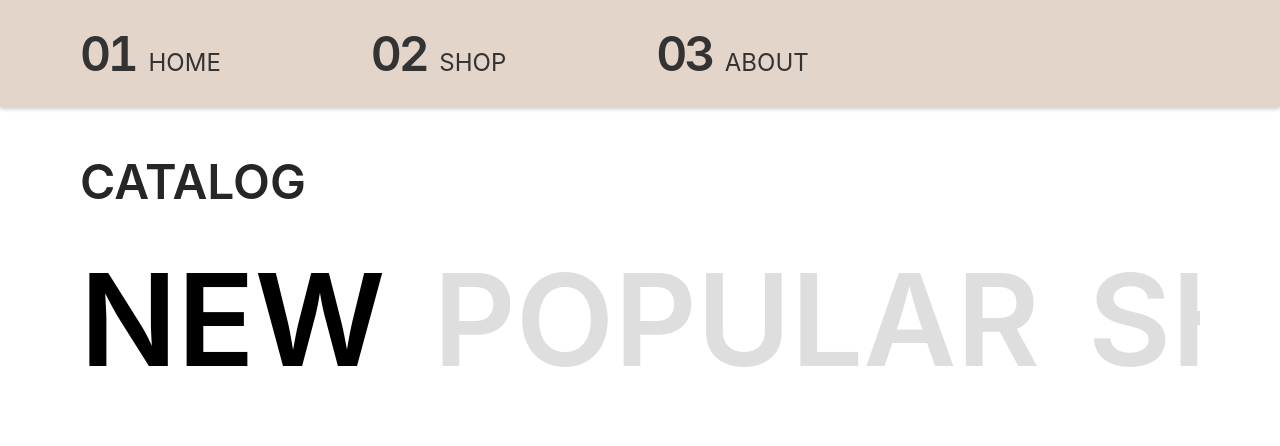
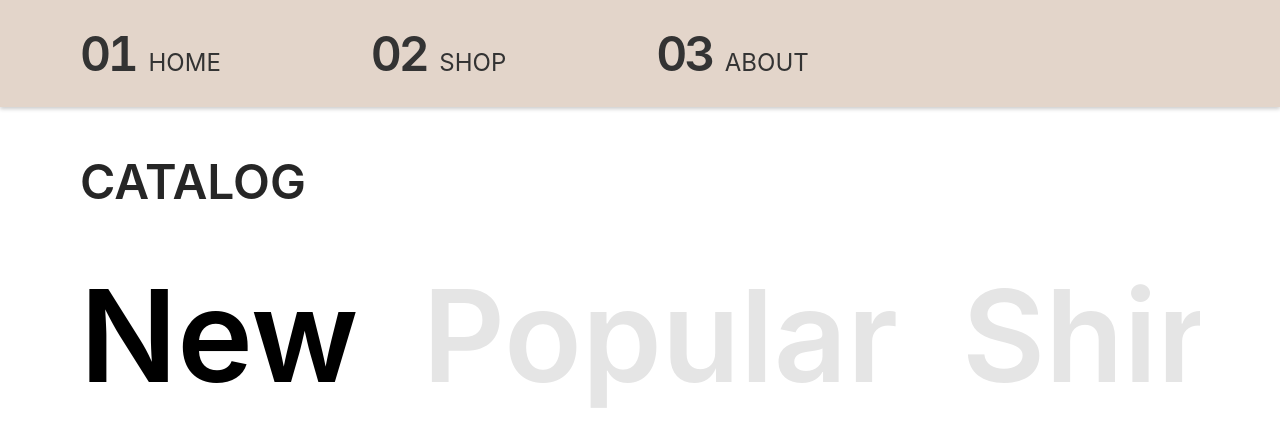
Before and after one commit to seanisoverhere/bdaEcommerce, a Next.js app: page /shop in a window 1280 px wide. Shown: the top 446 px of the page. Built offline with nearby package versions, Linux system fonts and the light colour scheme.

Commit message:
add select category

```diff
--- a/package.json
+++ b/package.json
@@ -17,6 +17,7 @@
     "next": "12.3",
     "react": "18.2.0",
     "react-dom": "18.2.0",
+    "react-indiana-drag-scroll": "^2.2.0",
     "styled-components": "^5.3.6"
   },
   "devDependencies": {
--- a/src/containers/Shop/index.tsx
+++ b/src/containers/Shop/index.tsx
@@ -1,21 +1,33 @@
-import React from "react";
+import React, { useState } from "react";
 import {
   CategoryContainer,
   CategoryText,
   ShopContainer,
   ShopTitle,
 } from "./styles";
+import ScrollContainer from "react-indiana-drag-scroll";
+import { categories } from "@/utils/constants/categories";
 
 const Shop = () => {
+  const [selectedCategory, setSelectedCategory] = useState<string>(
+    categories["New"]
+  );
+
   return (
     <ShopContainer>
       <ShopTitle>CATALOG</ShopTitle>
       <CategoryContainer>
-        <CategoryText $isActive>NEW</CategoryText>
-        <CategoryText>POPULAR</CategoryText>
-        <CategoryText>SHIRTS</CategoryText>
-        <CategoryText>JEANS</CategoryText>
-        <CategoryText>GARMENTS</CategoryText>
+        <ScrollContainer style={{ display: "flex" }}>
+          {Object.entries(categories).map(([key, value]) => (
+            <CategoryText
+              key={key}
+              onClick={() => setSelectedCategory(value)}
+              $isActive={selectedCategory === value}
+            >
+              {value}
+            </CategoryText>
+          ))}
+        </ScrollContainer>
       </CategoryContainer>
     </ShopContainer>
   );
--- a/src/containers/Shop/styles.ts
+++ b/src/containers/Shop/styles.ts
@@ -1,4 +1,5 @@
 import styled from "styled-components";
+import colors from "@/utils/constants/colors";
 
 export const ShopContainer = styled.div`
   margin: 9rem 5rem 2rem;
@@ -12,12 +13,15 @@ export const ShopTitle = styled.div`
 export const CategoryContainer = styled.div`
   display: flex;
   overflow-x: auto;
+  margin-top: 1rem;
 `;
 
 export const CategoryText = styled.div<{ $isActive?: boolean }>`
   font-weight: 600;
   font-size: 8rem;
-  padding-right: 3rem;
-  color: ${({ $isActive }) => ($isActive ? "#000" : "#DEDEDE")};
+  padding-right: 4rem;
+  color: ${({ $isActive }) =>
+    $isActive ? colors.TEXT.BLACK : colors.BACKGROUND.GREY_2};
   cursor: pointer;
+  transition: color 0.3s;
 `;
--- /dev/null
+++ b/src/utils/constants/categories.ts
@@ -0,0 +1,7 @@
+export const categories = {
+  New: "New",
+  Popular: "Popular",
+  Shirts: "Shirts",
+  Jeans: "Jeans",
+  Garments: "Garments",
+};
```
Also changed, not shown: 1 other file (tests, documents, lock files or other folders).
